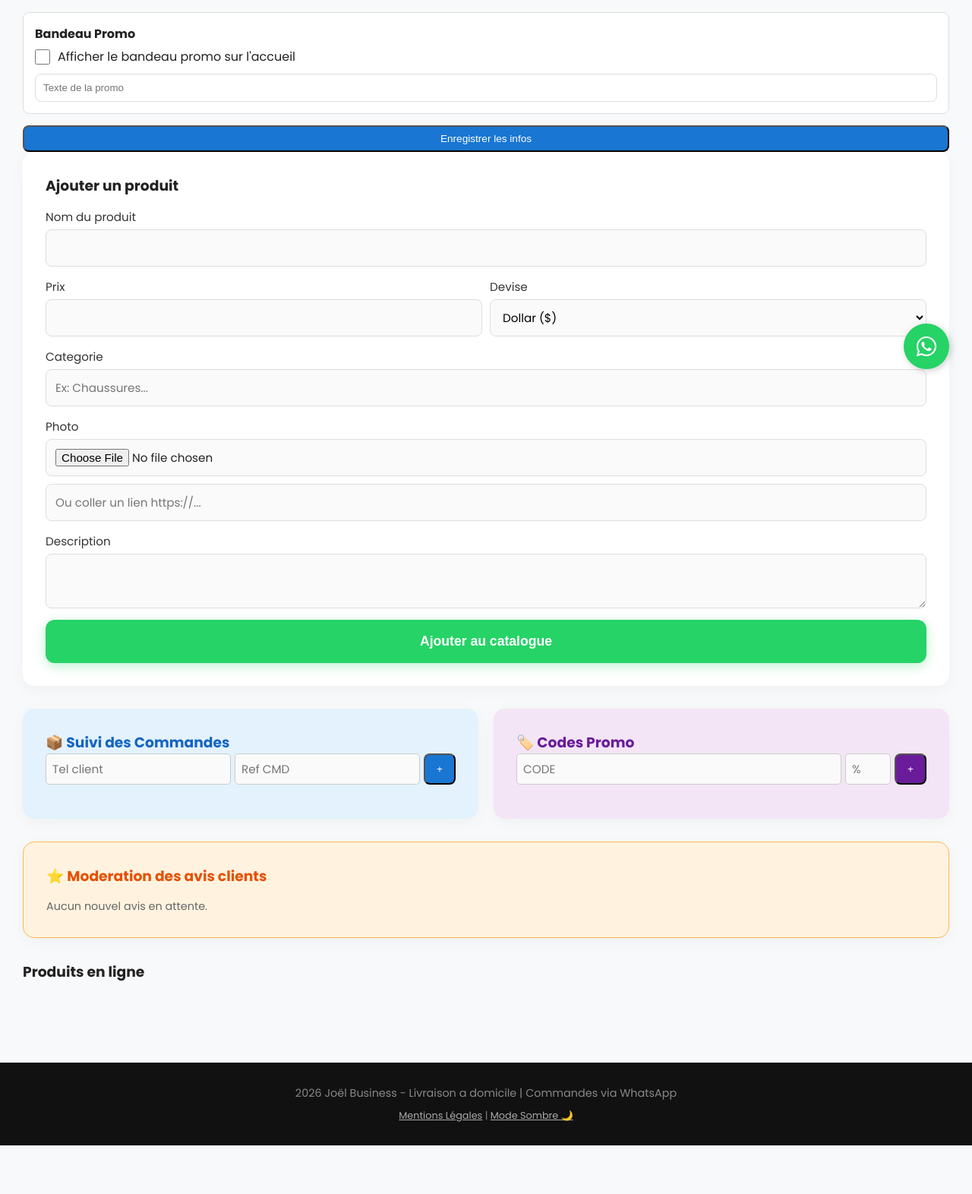
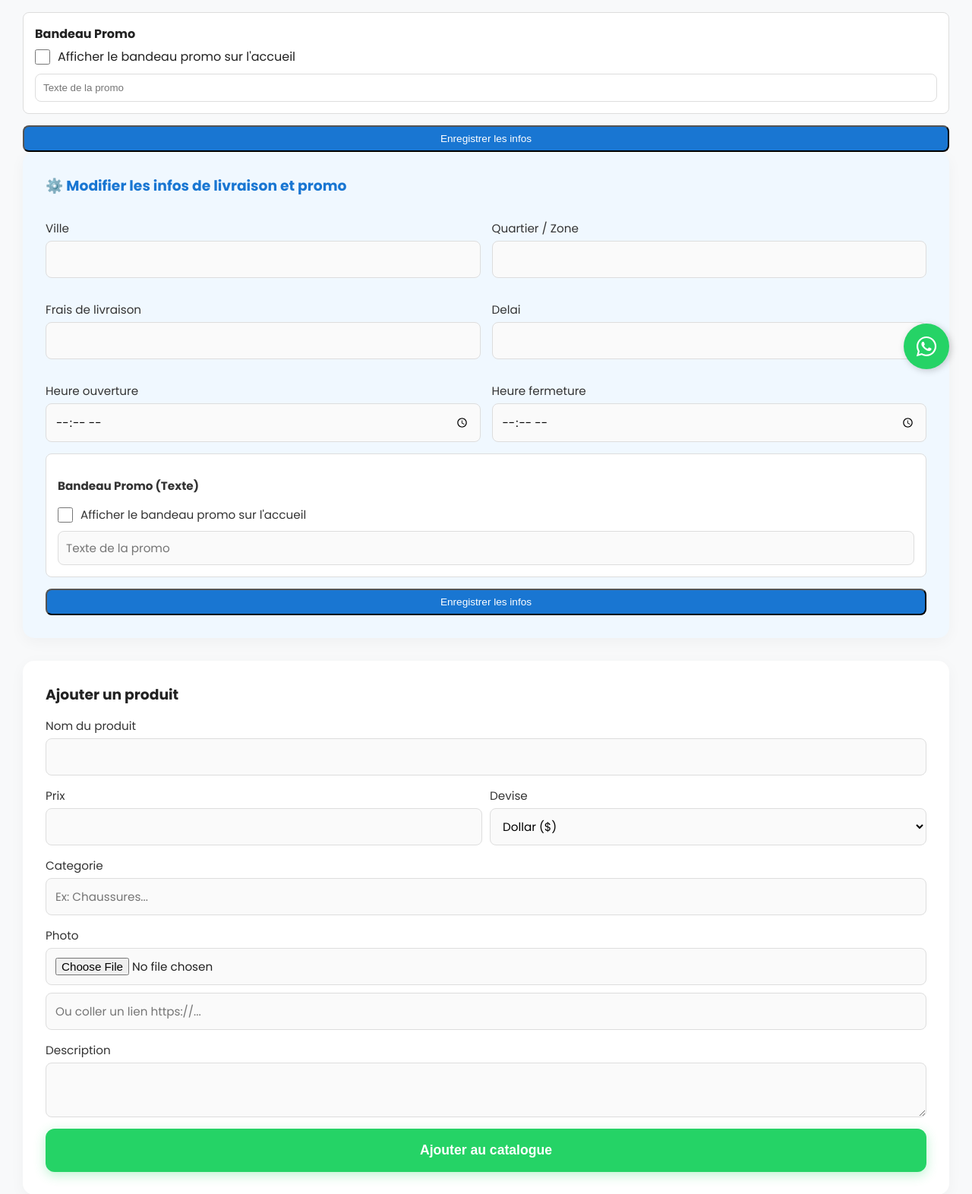
Before and after one commit to jacobilisadjiga243-oss/joel-business, a Python web app: template templates/admin_dashboard.html in a window 1280 px wide. Shown: the part 284-1856 px from the top of the page at 76% size. Before the commit the page ends 1792 px from the top, so only its background shows below. Run offline with Jinja, Linux system fonts and the light colour scheme; the template is opened without the code that fills it, so the values that code supplies are empty.

Commit message:
Fix: remise en place du bloc infos livraison dans l'admin

```diff
--- a/templates/admin_dashboard.html
+++ b/templates/admin_dashboard.html
@@ -30,6 +30,31 @@
         </form>
     </div>
 
+        <!-- BLOC INFOS LIVRAISON ET PROMO -->
+    <div class="contact-form-box" style="margin-bottom: 30px; background: #f0f8ff;">
+        <h3 style="margin-bottom: 15px; color: #1976d2;">⚙️ Modifier les infos de livraison et promo</h3>
+        <form method="POST" action="/admin/infos">
+            <div style="display:grid; grid-template-columns: 1fr 1fr; gap: 15px;">
+                <div><label>Ville</label><input type="text" name="ville" value="{{ info.ville }}" required></div>
+                <div><label>Quartier / Zone</label><input type="text" name="quartier" value="{{ info.quartier }}" required></div>
+                <div><label>Frais de livraison</label><input type="text" name="frais" value="{{ info.frais }}" required></div>
+                <div><label>Delai</label><input type="text" name="delai" value="{{ info.delai }}" required></div>
+                <div><label>Heure ouverture</label><input type="time" name="heure_debut" value="{{ info.heure_debut }}" required></div>
+                <div><label>Heure fermeture</label><input type="time" name="heure_fin" value="{{ info.heure_fin }}" required></div>
+            </div>
+
+            <div style="margin-top: 15px; padding: 15px; background: white; border-radius: 8px; border: 1px solid #ddd;">
+                <label style="font-weight: bold; margin-bottom: 5px; display: block;">Bandeau Promo (Texte)</label>
+                <label style="display: flex; align-items: center; gap: 10px; cursor: pointer; margin-bottom: 10px;">
+                    <input type="checkbox" name="promo_active" value="1" {% if info.promo_active %}checked{% endif %} style="width: 20px; height: 20px;">
+                    <span>Afficher le bandeau promo sur l'accueil</span>
+                </label>
+                <input type="text" name="promo_texte" value="{{ info.promo_texte }}" placeholder="Texte de la promo" style="width: 100%; padding: 10px; border: 1px solid #ddd; border-radius: 8px;">
+            </div>
+
+            <button type="submit" class="btn-secondary" style="background: #1976d2; margin-top: 15px; width: 100%;">Enregistrer les infos</button>
+        </form>
+    </div>
     <!-- BLOC PRODUITS -->
     <div class="contact-form-box" style="margin-bottom: 30px;">
         <h3 style="margin-bottom: 15px;">{% if edit %}Modifier le produit{% else %}Ajouter un produit{% endif %}</h3>
```
